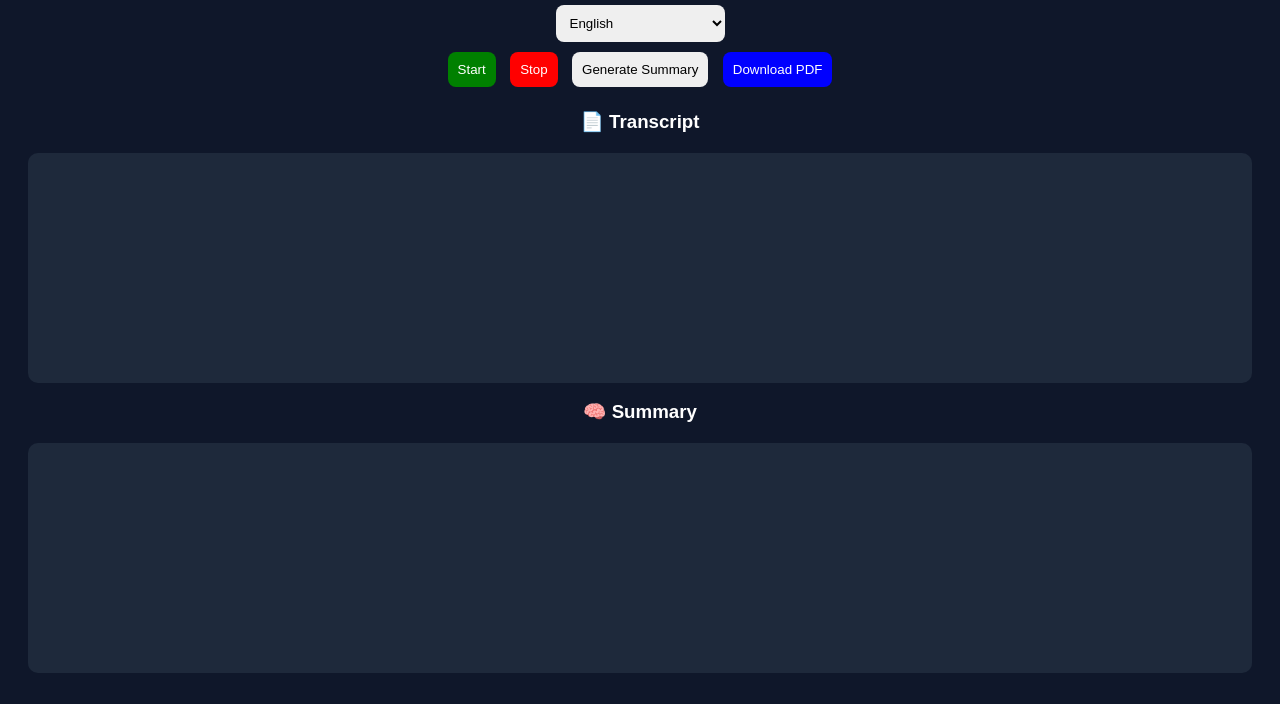
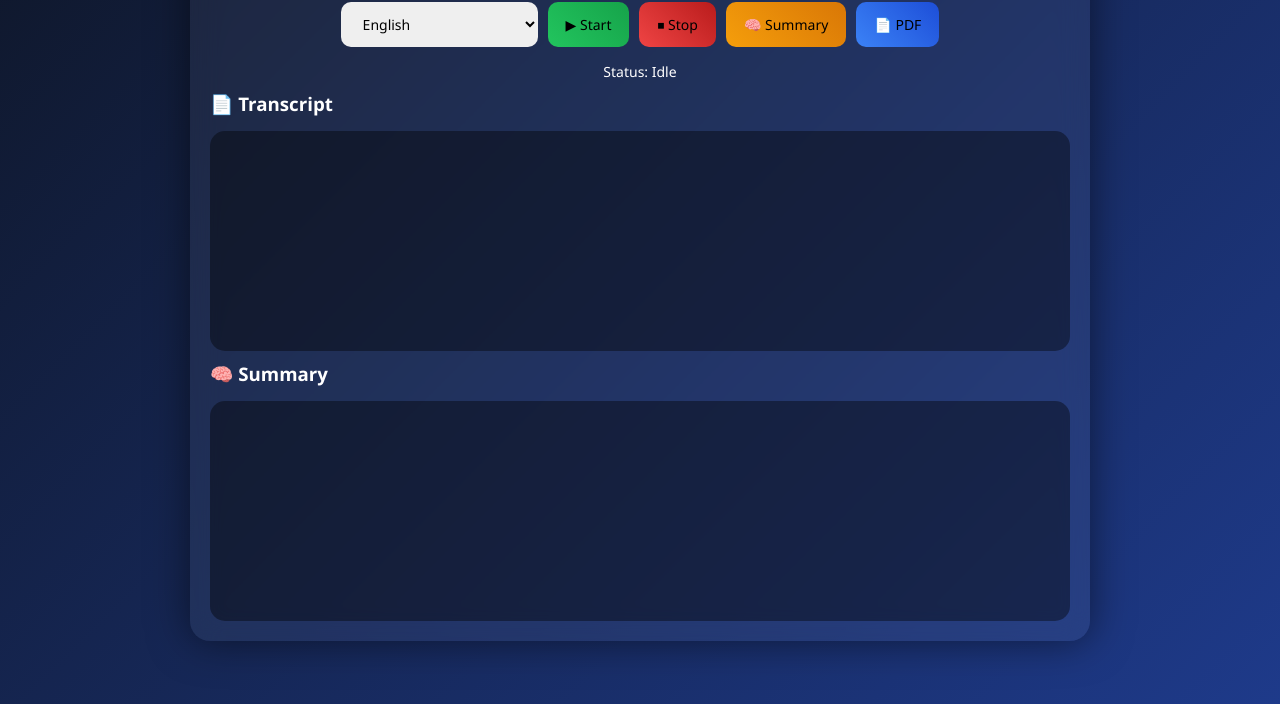
Before and after one commit to Usmhern/Meeting, a plain HTML site: page index.html in a window 1280 px wide. Shown: the part 96-800 px from the top of the page. Drawn offline with nearby package versions, Linux system fonts and the light colour scheme.

Commit message:
Refactor styles and improve summary generation logic
Updated styles for improved UI and functionality. Enhanced summary generation logic and adjusted button styles.

```diff
--- a/index.html
+++ b/index.html
@@ -8,59 +8,137 @@
 <script src="https://cdnjs.cloudflare.com/ajax/libs/jspdf/2.5.1/jspdf.umd.min.js"></script>
 
 <style>
+* {
+    margin: 0;
+    padding: 0;
+    box-sizing: border-box;
+    font-family: "Segoe UI", sans-serif;
+}
+
 body {
-    font-family: Arial;
-    background: #0f172a;
+    background: linear-gradient(135deg, #0f172a, #1e3a8a);
     color: white;
-    text-align: center;
+    min-height: 100vh;
     padding: 20px;
 }
 
-select, button {
-    padding: 10px;
-    margin: 5px;
-    border-radius: 8px;
-    border: none;
+/* Glass Container */
+.container {
+    max-width: 900px;
+    margin: auto;
+    background: rgba(255,255,255,0.05);
+    backdrop-filter: blur(15px);
+    border-radius: 20px;
+    padding: 20px;
+    box-shadow: 0 0 40px rgba(0,0,0,0.5);
+    animation: fadeIn 1s ease;
 }
 
-.start { background: green; color: white; }
-.stop { background: red; color: white; }
-.download { background: blue; color: white; }
+@keyframes fadeIn {
+    from {opacity: 0; transform: translateY(20px);}
+    to {opacity: 1; transform: translateY(0);}
+}
 
-#transcript, #summary {
-    margin-top: 20px;
+h1 {
+    text-align: center;
+    margin-bottom: 15px;
+}
+
+/* Controls */
+.controls {
+    display: flex;
+    flex-wrap: wrap;
+    justify-content: center;
+    gap: 10px;
+    margin-bottom: 15px;
+}
+
+select, button {
+    padding: 12px 18px;
+    border-radius: 10px;
+    border: none;
+    font-size: 14px;
+    cursor: pointer;
+    transition: 0.3s;
+}
+
+/* Buttons */
+.start { background: linear-gradient(45deg, #22c55e, #16a34a); }
+.stop { background: linear-gradient(45deg, #ef4444, #b91c1c); }
+.download { background: linear-gradient(45deg, #3b82f6, #1d4ed8); }
+.summaryBtn { background: linear-gradient(45deg, #f59e0b, #d97706); }
+
+button:hover {
+    transform: scale(1.05);
+    box-shadow: 0 0 15px rgba(255,255,255,0.3);
+}
+
+/* Status Pulse */
+.status {
+    text-align: center;
+    margin: 10px 0;
+    font-size: 14px;
+}
+
+.listening {
+    color: #22c55e;
+    animation: pulse 1s infinite;
+}
+
+@keyframes pulse {
+    0% {opacity: 1;}
+    50% {opacity: 0.4;}
+    100% {opacity: 1;}
+}
+
+/* Panels */
+.panel {
+    margin-top: 15px;
     padding: 15px;
-    background: #1e293b;
-    border-radius: 10px;
-    height: 200px;
+    border-radius: 15px;
+    background: rgba(0,0,0,0.4);
+    height: 220px;
     overflow-y: auto;
     text-align: left;
     white-space: pre-wrap;
+    transition: 0.3s;
+}
+
+.panel:hover {
+    box-shadow: 0 0 20px rgba(255,255,255,0.1);
+}
+
+h3 {
+    margin-top: 10px;
 }
 </style>
 </head>
 
 <body>
 
-<h2>🎤 AI Meeting Transcriber Pro</h2>
+<div class="container">
+    <h1>🎤 AI Meeting Transcriber Pro</h1>
 
+    <div class="controls">
         <select id="language">
             <option value="en-US">English</option>
             <option value="ha-NG">Hausa (Experimental)</option>
         </select>
 
-<br>
+        <button class="start" onclick="start()">▶ Start</button>
+        <button class="stop" onclick="stop()">⏹ Stop</button>
+        <button class="summaryBtn" onclick="generateSummary()">🧠 Summary</button>
+        <button class="download" onclick="downloadPDF()">📄 PDF</button>
+    </div>
 
-<button class="start" onclick="start()">Start</button>
-<button class="stop" onclick="stop()">Stop</button>
-<button onclick="generateSummary()">Generate Summary</button>
-<button class="download" onclick="downloadPDF()">Download PDF</button>
+    <div id="status" class="status">Status: Idle</div>
 
     <h3>📄 Transcript</h3>
-<div id="transcript"></div>
+    <div id="transcript" class="panel"></div>
 
     <h3>🧠 Summary</h3>
-<div id="summary"></div>
+    <div id="summary" class="panel"></div>
+</div>
 
 <script>
 let recognition;
@@ -72,6 +150,11 @@ if (SpeechRecognition) {
     recognition = new SpeechRecognition();
     recognition.continuous = true;
     recognition.interimResults = true;
+
+    recognition.onstart = () => {
+        document.getElementById("status").innerHTML = "🎤 Listening...";
+        document.getElementById("status").classList.add("listening");
+    };
 
     recognition.onresult = (event) => {
         let interim = "";
@@ -85,10 +168,22 @@ if (SpeechRecognition) {
         }
         document.getElementById("transcript").innerText = finalText + interim;
     };
+
+    recognition.onerror = (e) => {
+        document.getElementById("status").innerText = "Error: " + e.error;
+    };
+
+    recognition.onend = () => {
+        document.getElementById("status").innerText = "Status: Stopped";
+        document.getElementById("status").classList.remove("listening");
+    };
+} else {
+    alert("Use Google Chrome for best performance");
 }
 
 function start() {
     finalText = "";
+    document.getElementById("transcript").innerText = "";
     recognition.lang = document.getElementById("language").value;
     recognition.start();
 }
@@ -97,14 +192,16 @@ function stop() {
     recognition.stop();
 }
 
+/* Better Summary Logic */
 function generateSummary() {
     if (!finalText) return;
 
-    // Simple AI-like summarization
-    let sentences = finalText.split(".");
-    let summary = sentences.slice(0, 3).join(".") + "...";
+    let sentences = finalText.split(/[.!?]/);
+    let clean = sentences.filter(s => s.trim().length > 20);
 
-    document.getElementById("summary").innerText = summary;
+    let summary = clean.slice(0, 5).join(". ") + ".";
+
+    document.getElementById("summary").innerText = summary || "No summary available.";
 }
 
 function downloadPDF() {
@@ -117,10 +214,9 @@ function downloadPDF() {
 
     doc.addPage();
     doc.text("SUMMARY", 10, 10);
-    let sumLines = doc.splitTextToSize(
-        document.getElementById("summary").innerText,
-        180
-    );
+
+    let summaryText = document.getElementById("summary").innerText;
+    let sumLines = doc.splitTextToSize(summaryText, 180);
     doc.text(sumLines, 10, 20);
 
     doc.save("meeting.pdf");
```
Lines whose indentation alone changed are shown as unchanged.
